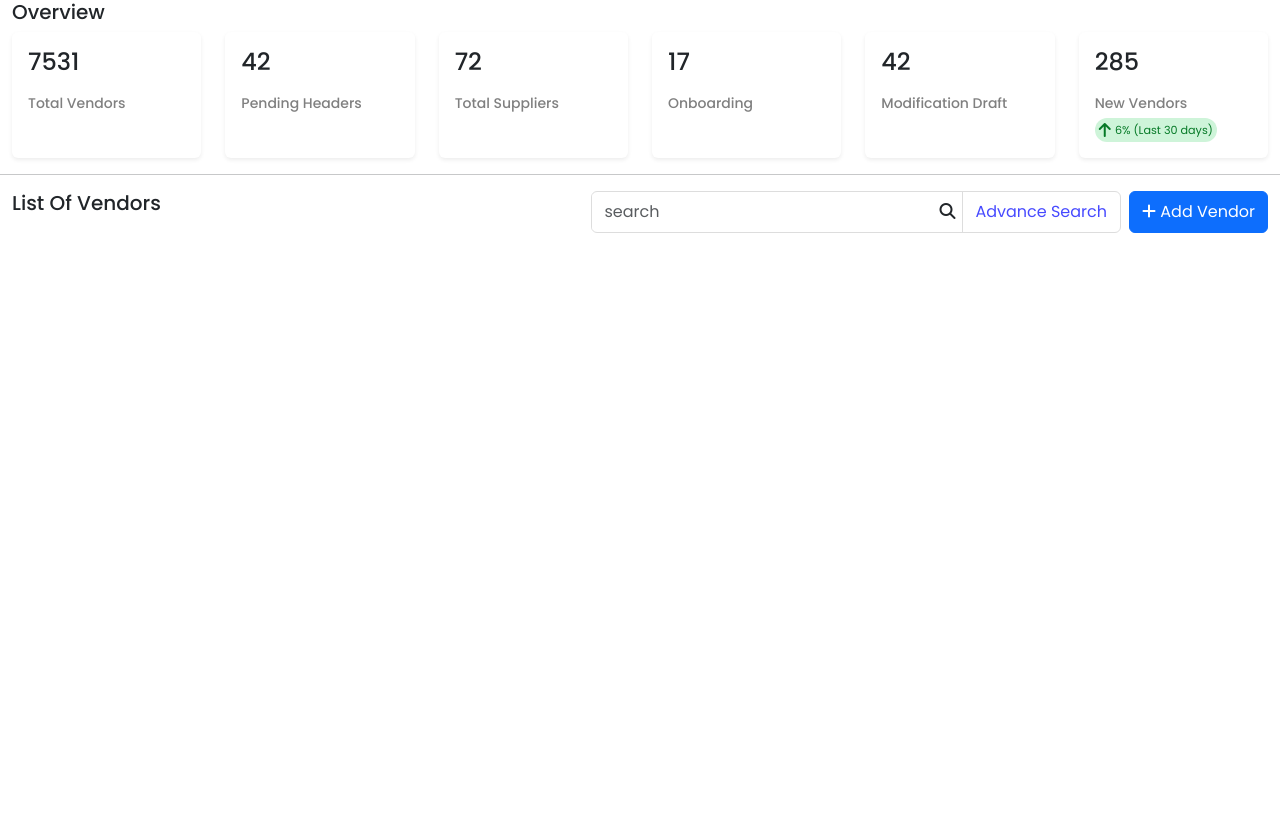
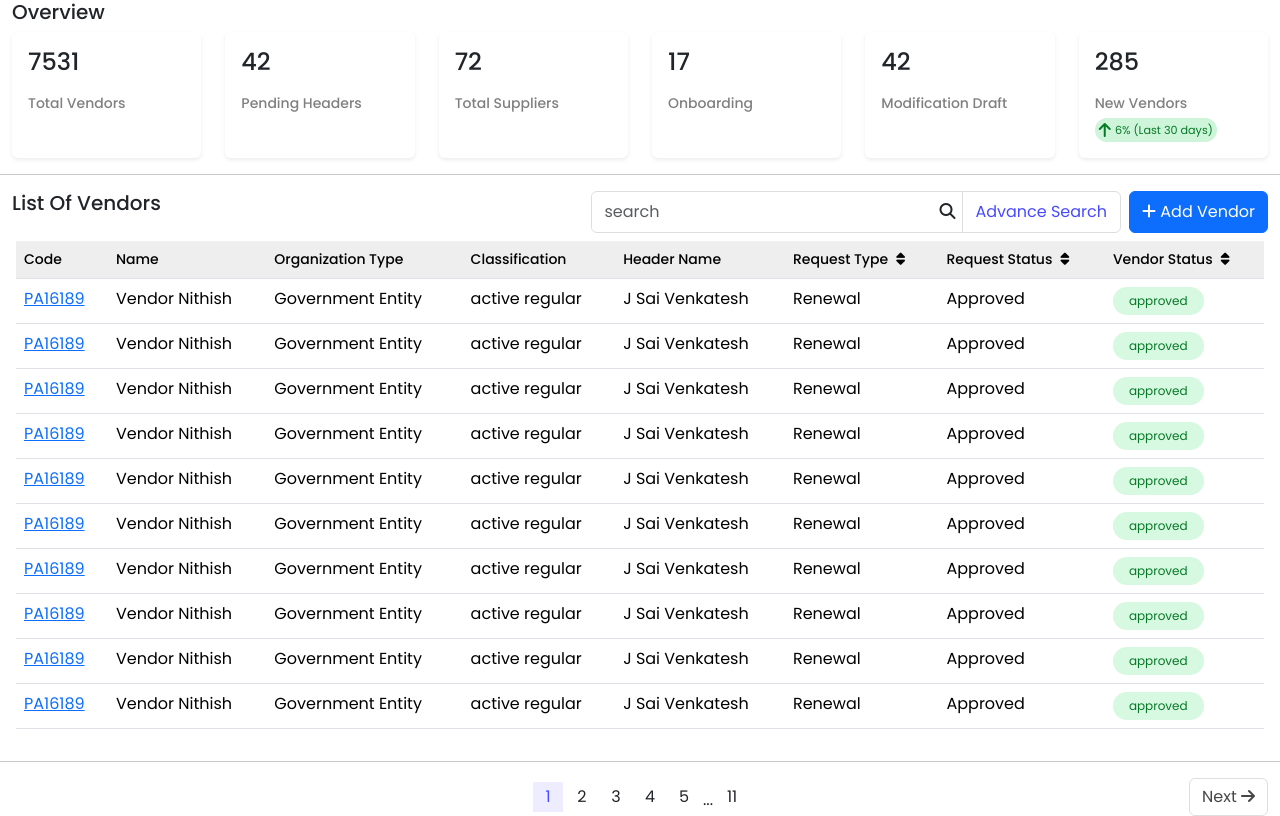
Before and after one commit to callMeMuhammedBilal/bootstrapAngular, an Angular app: page / in a window 1280 px wide. Built offline with nearby package versions, Linux system fonts and the light colour scheme.

Commit message:
feat: vendor list page update

```diff
--- a/src/app/app.module.ts
+++ b/src/app/app.module.ts
@@ -4,11 +4,13 @@ import { NgModule } from '@angular/core';
 import { AppRoutingModule } from './app-routing.module';
 import { AppComponent } from './app.component';
 import { VendorListPageComponent } from './vendor-list-page/vendor-list-page.component';
+import { VendorTableComponent } from './vendor-list-page/vendor-table/vendor-table.component';
 
 @NgModule({
   declarations: [
     AppComponent,
-    VendorListPageComponent
+    VendorListPageComponent,
+    VendorTableComponent
   ],
   imports: [
     BrowserModule,
--- a/src/app/vendor-list-page/vendor-list-page.component.css
+++ b/src/app/vendor-list-page/vendor-list-page.component.css
@@ -36,3 +36,35 @@
     background-color: #cef4d9;
     border-radius: 15px;
 }
+
+.ba-btn-next {
+    border: 1px solid #DEDEDE;
+    color: #464646;
+}
+
+.ba-pagination {
+    width: 30px;
+    height: 30px;
+    display: flex;
+    align-items: center;
+    justify-content: center;
+}
+
+.ba-pagination-active {
+    background-color: #EDEDFF;
+    color: #474AFF
+}
+
+.ba-table-container {
+    overflow: auto;
+    width: 100%;
+    flex: 1;
+}
+
+.ba-table-content {
+    min-width: min-content;
+}
+
+.ba-container {
+    overflow: auto;
+}
--- a/src/app/vendor-list-page/vendor-list-page.component.html
+++ b/src/app/vendor-list-page/vendor-list-page.component.html
@@ -1,4 +1,4 @@
-<div class="bg-white">
+<div class="bg-white d-flex flex-column h-100 w-100 ba-container">
   <section>
     <div class="container-fluid">
       <h5 class="mb-2 fs-5">Overview</h5>
@@ -75,5 +75,47 @@
     </div>
   </section>
 
-  <br /><br /><br /><br /><br /><br />
+  <section class="ba-table-container px-3">
+    <app-vendor-table class="ba-table-content"></app-vendor-table>
+  </section>
+
+  <section>
+    <hr />
+    <div class="container-fluid">
+      <div class="row">
+        <div class="col-xs-2 col-sm-2 col-md-2 col-lg-2 col-xl-2"></div>
+        <div
+          class="col-xs-8 col-sm-8 col-md-8 col-lg-8 col-xl-8 d-flex flex-row justify-content-center align-items-center"
+        >
+          <div class="ba-pagination-container d-flex flex-row gap-1">
+            <div
+              *ngFor="let page of pages"
+              class="ba-pagination"
+              role="button"
+              [ngClass]="{ 'ba-pagination-active': activePage === page }"
+              (click)="activePage = page"
+            >
+              {{ page }}
+            </div>
+            <span class="d-flex flex-row align-items-end">...</span>
+            <div
+              class="ba-pagination"
+              role="button"
+              [ngClass]="{ 'ba-pagination-active': activePage === 11 }"
+              (click)="activePage = 11"
+            >
+              11
+            </div>
+          </div>
+        </div>
+        <div
+          class="col-xs-2 col-sm-2 col-md-2 col-lg-2 col-xl-2 d-flex flex-row justify-content-end"
+        >
+          <button type="button" class="btn ba-btn-next text-capitalize">
+            next&nbsp;<i class="fa-solid fa-arrow-right"></i>
+          </button>
+        </div>
+      </div>
+    </div>
+  </section>
 </div>
--- a/src/app/vendor-list-page/vendor-list-page.component.ts
+++ b/src/app/vendor-list-page/vendor-list-page.component.ts
@@ -33,6 +33,8 @@ export class VendorListPageComponent implements OnInit {
       increment: 6,
     },
   ];
+  pages = [1, 2, 3, 4, 5];
+  activePage = this.pages[0];
 
   constructor() {}
 
--- /dev/null
+++ b/src/app/vendor-list-page/vendor-table/vendor-table.component.css
@@ -0,0 +1,29 @@
+:host {
+    display: block;
+}
+
+thead th {
+    background-color: #EEEEEF;
+    font-size: 14px;
+    font-weight: 500;
+}
+
+.ba-status-green {
+    background-color: #D7F8E1;
+    color: #057926;
+}
+
+.ba-status-blue {
+    background-color: #EDEDFD;
+    color: #2D2E8E;
+}
+
+.ba-status-yellow {
+    background-color: #FFEDCC;
+    color: #966200;
+}
+
+.ba-status-red {
+    background-color: #FAE6E6;
+    color: #7F1111;
+}
--- /dev/null
+++ b/src/app/vendor-list-page/vendor-table/vendor-table.component.html
@@ -0,0 +1,46 @@
+<table class="table">
+  <thead>
+    <tr>
+      <th
+        *ngFor="let head of headers"
+        class="text-capitalize text-nowrap"
+        [ngClass]="{ 'text-cursor': filterHeaders.includes(head) }"
+      >
+        <div class="f-flex">
+          <span class="me-2">{{ head }}</span>
+          <i *ngIf="filterHeaders.includes(head)" class="fa-solid fa-sort"></i>
+        </div>
+      </th>
+    </tr>
+  </thead>
+  <tbody *ngIf="vendors.length">
+    <tr *ngFor="let vendor of vendors">
+      <td>
+        <a href="#" class="link-underline-primary"> PA16189 </a>
+      </td>
+      <td class="text-capitalize">vendor nithish</td>
+      <td class="text-capitalize">Government Entity</td>
+      <td>active regular</td>
+      <td class="text-capitalize">j sai venkatesh</td>
+      <td class="text-capitalize">renewal</td>
+      <td class="text-capitalize">approved</td>
+      <td>
+        <span
+          role="button"
+          class="badge rounded-pill fw-normal py-2 px-3"
+          [ngClass]="{
+            'ba-status-green': true,
+            'ba-status-blue': false,
+            'ba-status-yellow': false,
+            'ba-status-red': false
+          }"
+        >
+          approved
+        </span>
+      </td>
+    </tr>
+  </tbody>
+</table>
+<div *ngIf="!vendors.length" class="w-100 text-capitalize text-center">
+  no data found
+</div>
--- /dev/null
+++ b/src/app/vendor-list-page/vendor-table/vendor-table.component.ts
@@ -0,0 +1,26 @@
+import { Component, OnInit } from '@angular/core';
+
+@Component({
+  selector: 'app-vendor-table',
+  templateUrl: './vendor-table.component.html',
+  styleUrls: ['./vendor-table.component.css'],
+})
+export class VendorTableComponent implements OnInit {
+  vendors = [0, 1, 2, 3, 4, 5, 6, 7, 8, 9];
+
+  headers = [
+    'code',
+    'name',
+    'organization type',
+    'classification',
+    'header name',
+    'request type',
+    'request status',
+    'vendor status',
+  ];
+  filterHeaders = ['request type', 'request status', 'vendor status'];
+
+  constructor() {}
+
+  ngOnInit(): void {}
+}
```
Also changed, not shown: 1 other file (tests, documents, lock files or other folders).
